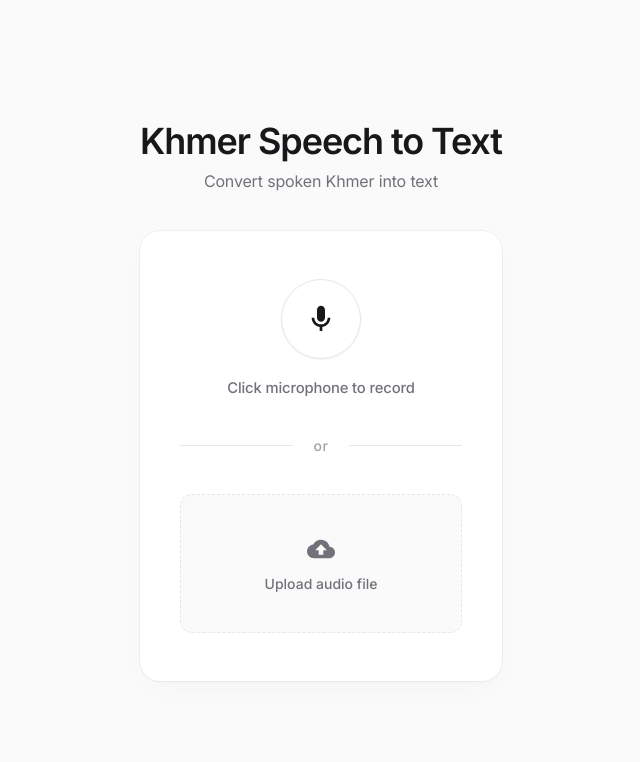
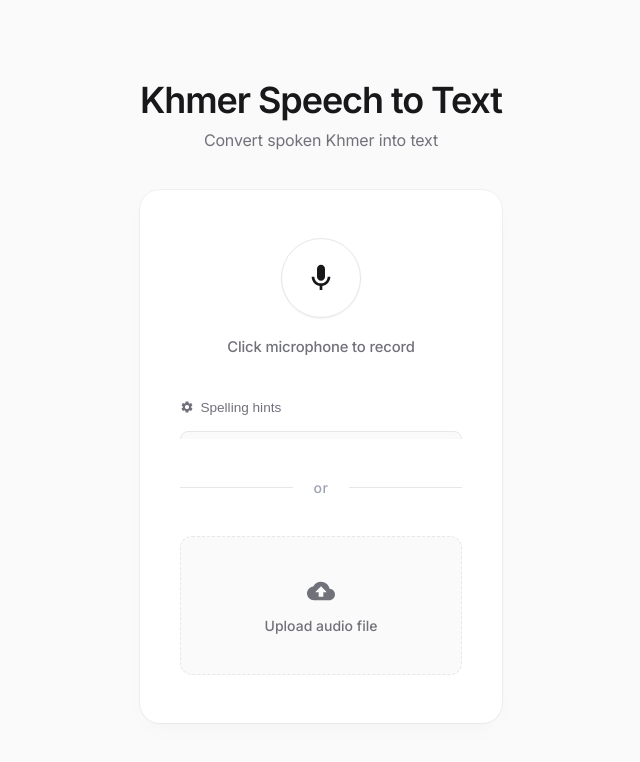
Before and after one commit to Pisethloka/KhmerRSA_Model, a React (Vite) app in the folder frontend/: page / in a window 1280 px wide. Shown: the top 762 px of the page, without its empty margins (319-959 px from the left). Built offline with nearby package versions, Linux system fonts and the light colour scheme; no server answers.

Commit message:
ASR v3.1: Dynamic Spelling Hints, Volume Meter, and Confidence Scoring

```diff
--- a/frontend/src/App.jsx
+++ b/frontend/src/App.jsx
@@ -1,4 +1,4 @@
-import React, { useState, useRef } from 'react';
+import React, { useState, useRef, useEffect } from 'react';
 
 const BACKEND_URL = import.meta.env.VITE_API_URL || 'http://localhost:8000';
 
@@ -10,18 +10,98 @@ function App() {
   const [dragActive, setDragActive] = useState(false);
   const [copied, setCopied] = useState(false);
 
+  // v3.1 New State variables
+  const [keywords, setKeywords] = useState('');
+  const [metadata, setMetadata] = useState(null);
+  const [volumeLevel, setVolumeLevel] = useState(0);
+  const [showSettings, setShowSettings] = useState(false);
+
   const mediaRecorderRef = useRef(null);
   const audioChunksRef = useRef([]);
   const fileInputRef = useRef(null);
+
+  // Refs for Web Audio API to prevent leaks
+  const audioContextRef = useRef(null);
+  const analyserRef = useRef(null);
+  const animationFrameIdRef = useRef(null);
+  const mediaStreamRef = useRef(null);
+
+  // Clean up audio references on unmount
+  useEffect(() => {
+    return () => {
+      if (animationFrameIdRef.current) cancelAnimationFrame(animationFrameIdRef.current);
+      if (audioContextRef.current) {
+        try {
+          audioContextRef.current.close();
+        } catch (_) {}
+      }
+    };
+  }, []);
+
+  // Microphone volume analyser
+  const startVolumeAnalysis = (stream) => {
+    try {
+      const AudioContextClass = window.AudioContext || window.webkitAudioContext;
+      const audioCtx = new AudioContextClass();
+      audioContextRef.current = audioCtx;
+
+      const source = audioCtx.createMediaStreamSource(stream);
+      const analyser = audioCtx.createAnalyser();
+      analyser.fftSize = 256;
+      analyserRef.current = analyser;
+
+      source.connect(analyser);
+
+      const bufferLength = analyser.frequencyBinCount;
+      const dataArray = new Uint8Array(bufferLength);
+
+      const checkVolume = () => {
+        if (!analyserRef.current) return;
+        analyserRef.current.getByteFrequencyData(dataArray);
+
+        let total = 0;
+        for (let i = 0; i < bufferLength; i++) {
+          total += dataArray[i];
+        }
+        const average = total / bufferLength;
+        // Map typical voice amplitude average (~0-120) to 0-100 percentage
+        const scale = Math.min(100, Math.round((average / 120) * 100));
+        setVolumeLevel(scale);
+
+        animationFrameIdRef.current = requestAnimationFrame(checkVolume);
+      };
+
+      animationFrameIdRef.current = requestAnimationFrame(checkVolume);
+    } catch (err) {
+      console.warn("Web Audio API failed to initialize:", err);
+    }
+  };
+
+  const stopVolumeAnalysis = () => {
+    if (animationFrameIdRef.current) {
+      cancelAnimationFrame(animationFrameIdRef.current);
+      animationFrameIdRef.current = null;
+    }
+    if (audioContextRef.current) {
+      try {
+        audioContextRef.current.close();
+      } catch (_) {}
+      audioContextRef.current = null;
+    }
+    analyserRef.current = null;
+    setVolumeLevel(0);
+  };
 
   // Microphone recording
   const startRecording = async () => {
     setError(null);
     setTranscription('');
+    setMetadata(null);
     audioChunksRef.current = [];
 
     try {
       const stream = await navigator.mediaDevices.getUserMedia({ audio: true });
+      mediaStreamRef.current = stream;
 
       let options = { mimeType: 'audio/webm' };
       if (!MediaRecorder.isTypeSupported('audio/webm')) {
@@ -39,6 +119,7 @@ function App() {
       };
 
       recorder.onstop = async () => {
+        stopVolumeAnalysis();
         const mimeType = recorder.mimeType || 'audio/webm';
         const extension = mimeType.includes('mp4') ? 'mp4' : 'webm';
         const audioBlob = new Blob(audioChunksRef.current, { type: mimeType });
@@ -46,6 +127,9 @@ function App() {
 
         stream.getTracks().forEach(track => track.stop());
       };
+
+      // Start volume analysis
+      startVolumeAnalysis(stream);
 
       recorder.start();
       setStatus('recording');
@@ -59,17 +143,23 @@ function App() {
   const stopRecording = () => {
     if (mediaRecorderRef.current && status === 'recording') {
       mediaRecorderRef.current.stop();
+      stopVolumeAnalysis();
       setStatus('processing');
     }
   };
 
-  // Upload file or recording to backend
+  // Upload file or recorded blob to API
   const uploadAudio = async (blob, filename) => {
     setStatus('processing');
     setError(null);
 
     const formData = new FormData();
     formData.append('file', blob, filename);
+
+    // Add optional keywords spelling hints
+    if (keywords.trim()) {
+      formData.append('keywords', keywords.trim());
+    }
 
     try {
       const response = await fetch(`${BACKEND_URL}/transcribe`, {
@@ -89,9 +179,15 @@ function App() {
 
       const result = await response.json();
       setTranscription(result.text);
+      setMetadata({
+        num_segments: result.num_segments,
+        confidence: result.confidence,
+        word_count: result.word_count,
+        char_count: result.char_count
+      });
       setStatus('idle');
     } catch (err) {
-      console.error("Upload error:", err);
+      console.error("Transcription upload error:", err);
       setError(err.message || "Connection failed. Please ensure the backend server is running.");
       setStatus('idle');
     }
@@ -118,6 +214,7 @@ function App() {
         setSelectedFile(file);
         setError(null);
         setTranscription('');
+        setMetadata(null);
       } else {
         setError("Unsupported file type. Please select an audio file (WAV, MP3, M4A, etc.).");
       }
@@ -129,6 +226,7 @@ function App() {
       setSelectedFile(e.target.files[0]);
       setError(null);
       setTranscription('');
+      setMetadata(null);
     }
   };
 
@@ -161,6 +259,61 @@ function App() {
     element.click();
     document.body.removeChild(element);
   };
+
+  // Keyboard shortcuts listener
+  useEffect(() => {
+    const handleKeyDown = (e) => {
+      const activeElement = document.activeElement;
+      const isTyping = activeElement && (
+        activeElement.tagName === 'INPUT' ||
+        activeElement.tagName === 'TEXTAREA' ||
+        activeElement.isContentEditable
+      );
+
+      // Space: Start/Stop recording (only when not typing)
+      if (e.code === 'Space' && !isTyping) {
+        e.preventDefault();
+        if (status === 'idle') {
+          startRecording();
+        } else if (status === 'recording') {
+          stopRecording();
+        }
+      }
+
+      // Esc: Reset ASR state / clear file
+      if (e.code === 'Escape') {
+        setSelectedFile(null);
+        setError(null);
+        setTranscription('');
+        setMetadata(null);
+        if (fileInputRef.current) fileInputRef.current.value = "";
+      }
+
+      // Ctrl + C / Cmd + C: Copy transcription text (only if no custom text selection exists)
+      if ((e.ctrlKey || e.metaKey) && e.key.toLowerCase() === 'c') {
+        if (transcription && !isTyping) {
+          const selection = window.getSelection().toString();
+          if (!selection) {
+            e.preventDefault();
+            copyToClipboard();
+          }
+        }
+      }
+
+      // Ctrl + D / Cmd + D: Download transcription (.txt)
+      if ((e.ctrlKey || e.metaKey) && e.key.toLowerCase() === 'd') {
+        if (transcription) {
+          e.preventDefault(); // Stop default browser bookmark popup
+          downloadTextFile();
+        }
+      }
+    };
+
+    window.addEventListener('keydown', handleKeyDown);
+    return () => {
+      window.removeEventListener('keydown', handleKeyDown);
+    };
+  }, [status, transcription, selectedFile, keywords]);
 
   return (
     <div className="container">
@@ -203,15 +356,16 @@ function App() {
                 </svg>
               </button>
               <div className="status-text recording">Recording... Click to stop</div>
-              <div className="wave-container">
-                <div className="wave-bar"></div>
-                <div className="wave-bar"></div>
-                <div className="wave-bar"></div>
-                <div className="wave-bar"></div>
-                <div className="wave-bar"></div>
-                <div className="wave-bar"></div>
-                <div className="wave-bar"></div>
-                <div className="wave-bar"></div>
+
+              {/* Dynamic volume level bar */}
+              <div className="volume-meter-container">
+                <div
+                  className="volume-meter-bar"
+                  style={{
+                    width: `${volumeLevel}%`,
+                    opacity: 0.3 + (volumeLevel / 100) * 0.7
+                  }}
+                ></div>
               </div>
             </>
           )}
@@ -226,6 +380,31 @@ function App() {
 
         {status === 'idle' && (
           <>
+            {/* Collapsible Spelling hints setting */}
+            <div className="settings-container">
+              <button
+                className="settings-toggle-btn"
+                onClick={() => setShowSettings(!showSettings)}
+              >
+                <svg viewBox="0 0 24 24" className={showSettings ? 'rotated' : ''}>
+                  <path d="M19.14,12.94c0.04-0.3,0.06-0.61,0.06-0.94c0-0.32-0.02-0.64-0.07-0.94l2.03-1.58c0.18-0.14,0.23-0.41,0.12-0.61 l-1.92-3.32c-0.12-0.22-0.37-0.29-0.59-0.22l-2.39,0.96c-0.5-0.38-1.03-0.7-1.62-0.94L14.4,2.81c-0.04-0.24-0.24-0.41-0.48-0.41 h-3.84c-0.24,0-0.43,0.17-0.47,0.41L9.25,5.35C8.66,5.59,8.12,5.92,7.63,6.29L5.24,5.33c-0.22-0.08-0.47,0-0.59,0.22L2.74,8.87 C2.62,9.08,2.66,9.34,2.86,9.48l2.03,1.58C4.84,11.36,4.8,11.69,4.8,12s0.02,0.64,0.07,0.94l-2.03,1.58 c-0.18,0.14-0.23,0.41-0.12,0.61l1.92,3.32c0.12,0.22,0.37,0.29,0.59,0.22l2.39-0.96c0.5,0.38,1.03,0.7,1.62,0.94l0.36,2.54 c0.05,0.24,0.24,0.41,0.48,0.41h3.84c0.24,0,0.44-0.17,0.47-0.41l0.36-2.54c0.59-0.24,1.13-0.56,1.62-0.94l2.39,0.96 c0.22,0.08,0.47,0,0.59-0.22l1.92-3.32c0.12-0.22,0.07-0.47-0.12-0.61L19.14,12.94z M12,15.6c-1.98,0-3.6-1.62-3.6-3.6 s1.62-3.6,3.6-3.6s3.6,1.62,3.6,3.6S13.98,15.6,12,15.6z"/>
+                </svg>
+                Spelling hints
+              </button>
+
+              <div className={`settings-drawer ${showSettings ? 'open' : ''}`}>
+                <div className="settings-content">
+                  <input
+                    id="spelling-hints-input"
+                    type="text"
+                    placeholder="Names, technical terms, key phrases (e.g. ស្វាគមន៍, បំប្លែង)"
+                    value={keywords}
+                    onChange={(e) => setKeywords(e.target.value)}
+                  />
+                </div>
+              </div>
+            </div>
+
             {/* Clean Divider */}
             <div className="divider">
               <span className="divider-text">or</span>
@@ -330,6 +509,13 @@ function App() {
                 Download TXT
               </button>
             </div>
+
+            {/* ASR Quality Metadata Row */}
+            {metadata && (
+              <div className="metadata-row">
+                Khmer • {metadata.confidence}% confidence • {metadata.num_segments} segments • {metadata.word_count} words • {metadata.char_count} characters
+              </div>
+            )}
           </div>
         )}
       </div>
--- a/frontend/src/index.css
+++ b/frontend/src/index.css
@@ -429,36 +429,119 @@ h1 {
   flex-grow: 1;
 }
 
-/* Subtle voice wave recording indicator */
-.wave-container {
+/* Notion-style Settings Container */
+.settings-container {
+  width: 100%;
+  display: flex;
+  flex-direction: column;
+  align-items: flex-start;
+  gap: 0.5rem;
+}
+
+.settings-toggle-btn {
+  background: none;
+  border: none;
+  color: var(--text-secondary);
+  font-size: 0.85rem;
+  font-weight: 500;
+  cursor: pointer;
   display: flex;
   align-items: center;
-  justify-content: center;
-  gap: 3px;
-  height: 20px;
+  gap: 0.4rem;
+  padding: 0.25rem 0.5rem;
+  border-radius: 6px;
+  margin-left: -0.5rem;
+  transition: all var(--transition-fast);
 }
 
-.wave-bar {
-  width: 2px;
-  height: 4px;
-  background-color: var(--record-color);
-  border-radius: 1px;
-  animation: bounce-wave 0.8s ease-in-out infinite alternate;
+.settings-toggle-btn:hover {
+  background-color: #F4F4F5;
+  color: var(--text-primary);
 }
 
-.wave-bar:nth-child(2) { animation-delay: 0.1s; }
-.wave-bar:nth-child(3) { animation-delay: 0.2s; }
-.wave-bar:nth-child(4) { animation-delay: 0.3s; }
-.wave-bar:nth-child(5) { animation-delay: 0.4s; }
-.wave-bar:nth-child(6) { animation-delay: 0.3s; }
-.wave-bar:nth-child(7) { animation-delay: 0.2s; }
-.wave-bar:nth-child(8) { animation-delay: 0.1s; }
+.settings-toggle-btn svg {
+  width: 14px;
+  height: 14px;
+  fill: currentColor;
+  transition: transform var(--transition-fast);
+}
 
-@keyframes bounce-wave {
-  from {
-    height: 4px;
-  }
-  to {
-    height: 18px;
-  }
+.settings-toggle-btn svg.rotated {
+  transform: rotate(90deg);
 }
+
+/* Smooth height transition settings drawer */
+.settings-drawer {
+  width: 100%;
+  display: grid;
+  grid-template-rows: 0fr;
+  transition: grid-template-rows var(--transition-normal);
+  overflow: hidden;
+}
+
+.settings-drawer.open {
+  grid-template-rows: 1fr;
+}
+
+.settings-content {
+  min-height: 0;
+  width: 100%;
+  padding: 0.25rem 0 0.5rem 0;
+}
+
+.settings-content input {
+  width: 100%;
+  background-color: #FAFAFA;
+  border: 1px solid var(--border-color);
+  border-radius: 8px;
+  padding: 0.6rem 0.85rem;
+  font-family: var(--font-family-sans);
+  font-size: 0.875rem;
+  color: var(--text-primary);
+  outline: none;
+  transition: all var(--transition-fast);
+}
+
+.settings-content input::placeholder {
+  color: #A1A1AA; /* Zinc 400 */
+}
+
+.settings-content input:focus {
+  border-color: #9CA3AF;
+  background-color: #FFFFFF;
+}
+
+/* Linear-style Volume Meter Bar */
+.volume-meter-container {
+  width: 100%;
+  max-width: 160px;
+  height: 4px;
+  background-color: #F4F4F5;
+  border-radius: 99px;
+  overflow: hidden;
+  margin-top: 0.5rem;
+}
+
+.volume-meter-bar {
+  height: 100%;
+  background-color: var(--record-color);
+  border-radius: 99px;
+  width: 0%;
+  opacity: 0.3;
+  transition: width 0.08s ease-out, opacity 0.08s ease-out;
+}
+
+/* ASR Quality Metadata Row */
+.metadata-row {
+  width: 100%;
+  text-align: center;
+  font-size: 0.775rem;
+  color: #A1A1AA; /* Zinc 400 */
+  font-weight: 500;
+  letter-spacing: -0.01em;
+  margin-top: 0.75rem;
+  display: flex;
+  justify-content: center;
+  align-items: center;
+  gap: 0.4rem;
+}
```
Also changed, not shown: 1 other file (tests, documents, lock files or other folders).
